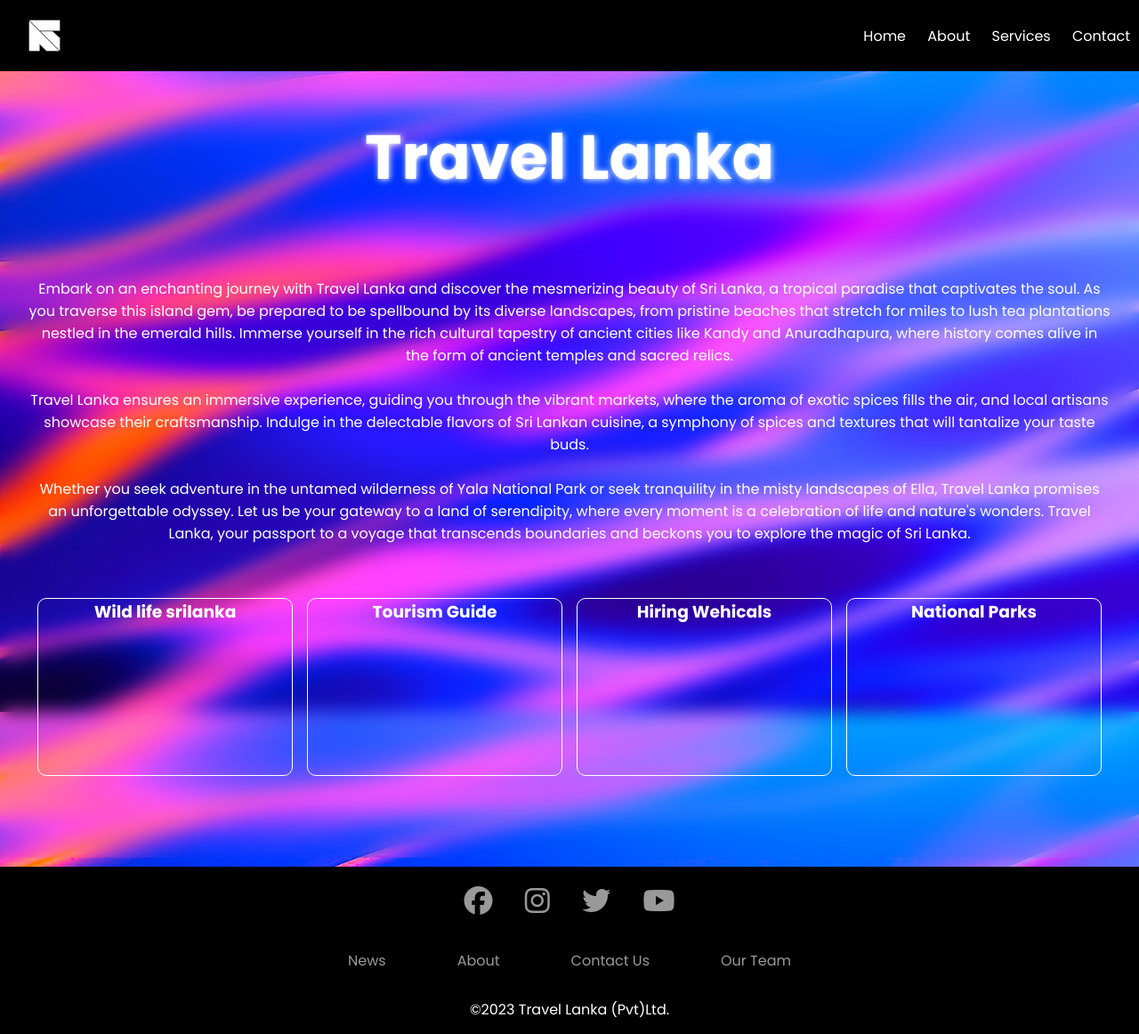
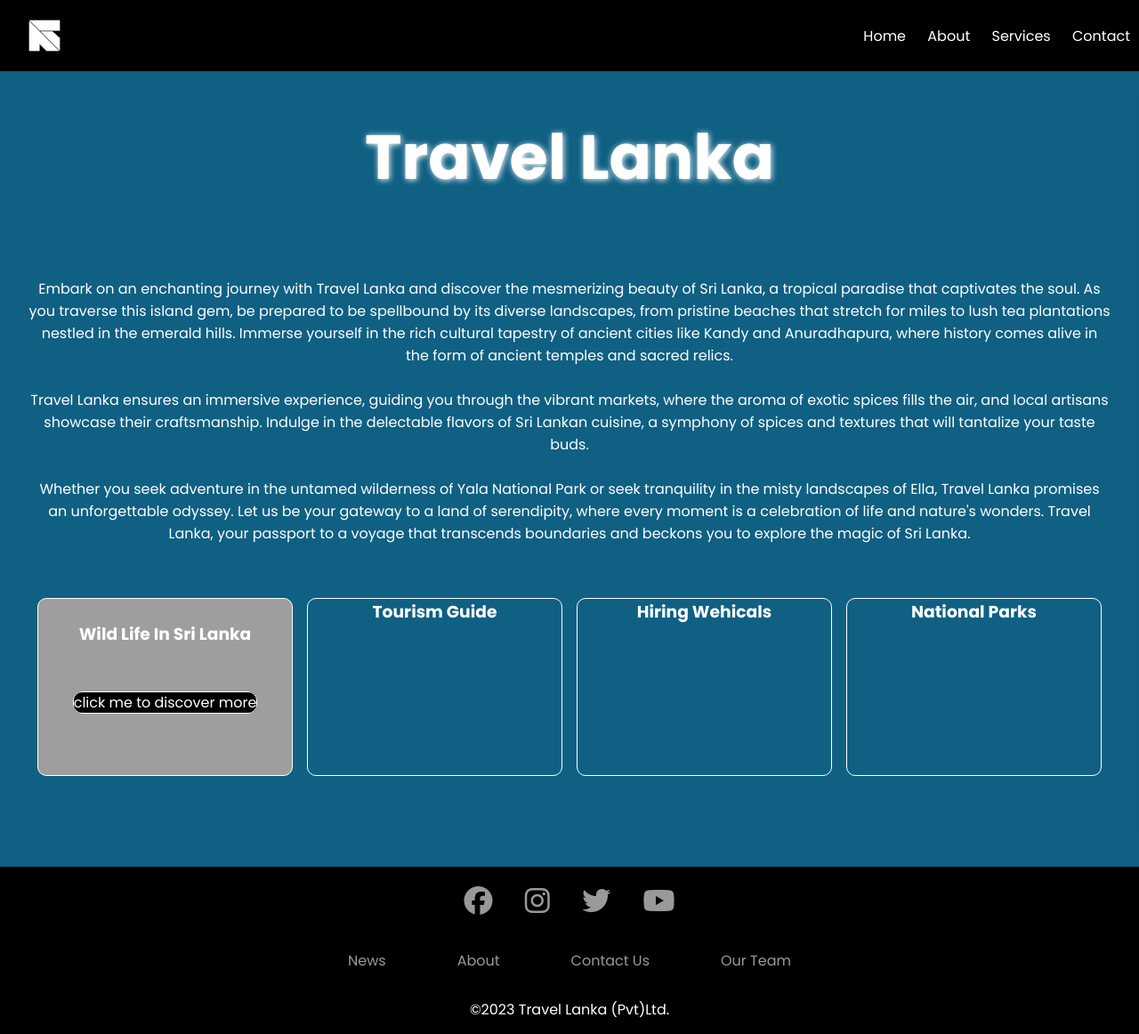
Before and after one commit to Niroshan-k/travellanka.lk, a PHP site: page / in a window 1280 px wide. Shown: the whole page at 89% size. Run offline with PHP 8.4, Linux system fonts and the light colour scheme; grey boxes are pictures that could not be loaded.

Commit message:
new changes

```diff
--- a/index.css
+++ b/index.css
@@ -44,7 +44,7 @@ body{
  display: flex;
  flex-direction: column;
  gap: 10px;
- background: url("1710073.jpg");
+ background:#0f6083;
  background-position: center;
  background-attachment: fixed;
  background-size: cover;
@@ -151,8 +151,30 @@ a{
  text-align: center;
  border: 1px solid white;
 }
+.childs{
+  width: 100%;
+  height:100%;
+  background:url("Sri_Lankan_Leopard_\(Panthera_pardus_kotiya\)_.jpg");
+  background-size: cover;
+  background-position: center;
+  vertical-align: middle;
+  border-radius: 10px;
+  align-items: center;
+  text-align: center;
+  border: 1px solid white;
+ }
 #check {
  display: none;
+}
+#a{
+  border: 1px solid;
+  border-radius: 10px;
+  background:black;
+  backdrop-filter: blur(10px);
+
+}
+a:hover {
+  text-decoration: underline;
 }
 .icons {
  position: absolute;
@@ -161,7 +183,6 @@ a{
  cursor: pointer;
  display: none;
 }
-
 
 @media only screen and (max-width: 600px) {
  .grid{
--- a/index.html
+++ b/index.html
@@ -42,8 +42,12 @@
       <br>
       <br>
    <section class="grid">
-    <section class="child">
-      <h1><a href="home.html">Wild life srilanka</a></h1>
+    <section class="childs">
+      <br>
+      <h1>Wild Life In Sri Lanka</h1>
+      <br>
+      <br>
+      <a href="home.html"id="a">click me to discover more</a>
     </section>
     <section class="child">
       <h1>Tourism Guide</h1>
```
Also changed, not shown: main-css.css (+6 -2 lines), yala.html (+6 -1 lines), 1 other file.
